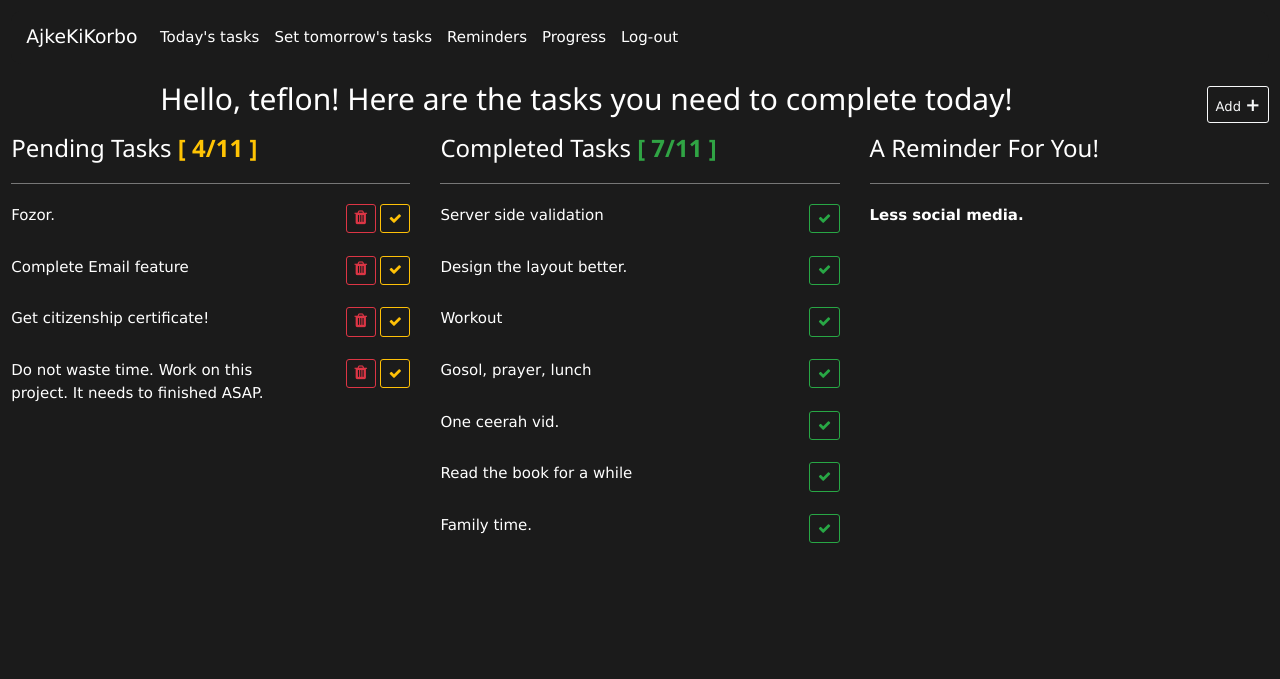
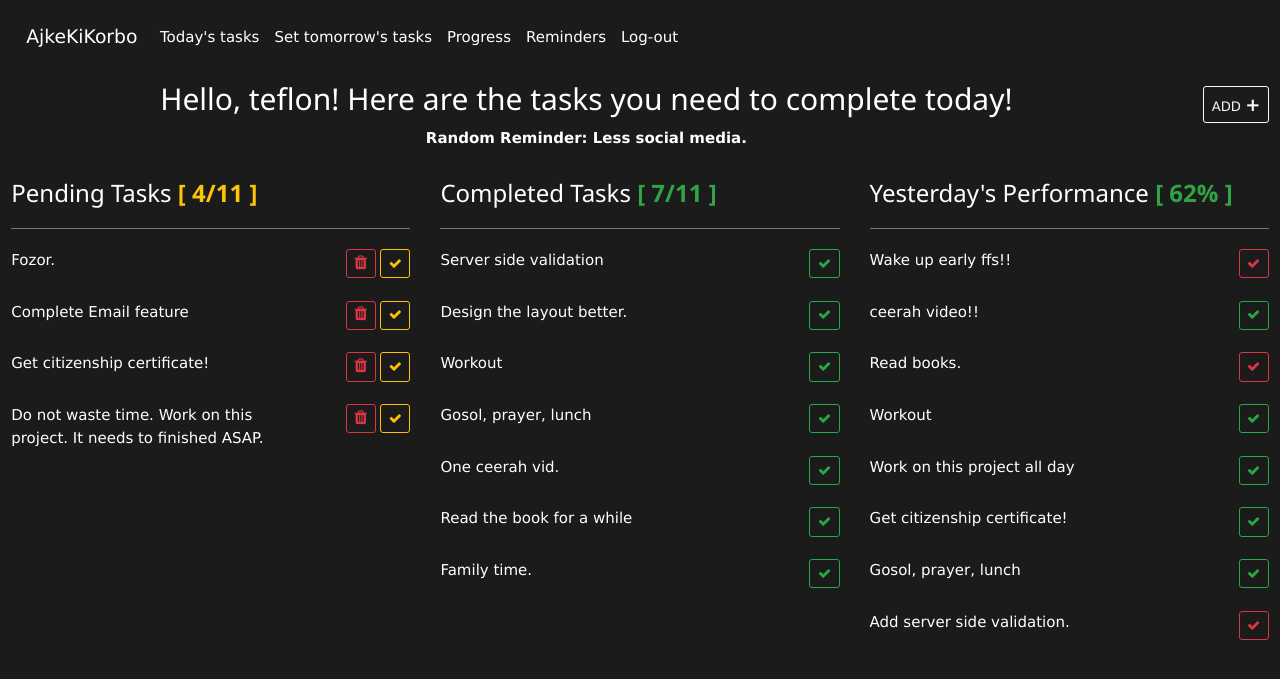
Before and after one commit to mehedikhan72/AjkeKiKorbo, a Django app: a page that uses todoApp/templates/todoApp/today.html in a window 1280 px wide. Shown: the top 679 px of the page. Run offline with Django 4.2, Linux system fonts and the light colour scheme; a user stored in the database is signed in; data comes from the database, SQL or seed files in the repository; both versions use the stored data as it was after the commit; some libraries are stand-ins or nearby versions.

Commit message:
saving this version

```diff
--- a/KalkeKiKorbo/settings.py
+++ b/KalkeKiKorbo/settings.py
@@ -11,6 +11,7 @@ https://docs.djangoproject.com/en/4.1/ref/settings/
 """
 
 from pathlib import Path
+import os
 
 # Build paths inside the project like this: BASE_DIR / 'subdir'.
 BASE_DIR = Path(__file__).resolve().parent.parent
@@ -55,7 +56,7 @@ ROOT_URLCONF = 'KalkeKiKorbo.urls'
 TEMPLATES = [
     {
         'BACKEND': 'django.template.backends.django.DjangoTemplates',
-        'DIRS': [],
+        'DIRS': [os.path.join(BASE_DIR, 'templates')],
         'APP_DIRS': True,
         'OPTIONS': {
             'context_processors': [
--- a/KalkeKiKorbo/urls.py
+++ b/KalkeKiKorbo/urls.py
@@ -20,3 +20,5 @@ urlpatterns = [
     path('admin/', admin.site.urls),
     path('', include("todoApp.urls")),
 ]
+
+handler404 = "KalkeKiKorbo.views.page_not_found_view"
--- /dev/null
+++ b/KalkeKiKorbo/views.py
@@ -0,0 +1,3 @@
+from django.shortcuts import render
+def page_not_found_view(request, exception):
+    return render(request, '404.html', status=404)
--- a/todoApp/static/todoApp/script.js
+++ b/todoApp/static/todoApp/script.js
@@ -82,8 +82,11 @@ document.addEventListener('DOMContentLoaded', function() {
                 rev_name.value = "";
                 enable_view();
 
+                document.getElementById("review_taken").style.animationPlayState = 'running';
+                document.getElementById("review_taken").addEventListener('animationiteration', function() {
+                    document.getElementById("review_taken").style.animationPlayState = 'paused';
+                })
 
-                document.getElementById("review_taken").style.animationPlayState = 'running';
             })
         }
     });
--- a/todoApp/static/todoApp/styles.css
+++ b/todoApp/static/todoApp/styles.css
@@ -164,4 +164,5 @@
     animation-duration: 5s;
     animation-fill-mode: forwards;
     animation-play-state: paused;
+    animation-iteration-count: infinite;
 }
--- a/todoApp/templates/todoApp/layout.html
+++ b/todoApp/templates/todoApp/layout.html
@@ -38,11 +38,11 @@
                     <a class="nav-link" href="{% url 'tomorrow' %}">Set tomorrow's tasks</a>
                 </li>
                   <li class="nav-item active">
-                      <a class="nav-link" href="{% url 'reminder' %}">Reminders</a>
+                      <a class="nav-link" href="{% url 'progress' %}">Progress</a>
                   </li>
                   <li class="nav-item active">
-                      <a class="nav-link" href="{% url 'progress' %}">Progress</a>
-                  </li>
+                    <a class="nav-link" href="{% url 'reminder' %}">Reminders</a>
+                </li>
                   <li class="nav-item active">
                       <a class="nav-link" href="{% url 'logout' %}">Log-out</a>
                   </li>
--- a/todoApp/templates/todoApp/reminders.html
+++ b/todoApp/templates/todoApp/reminders.html
@@ -16,7 +16,7 @@
             {% endif %}
         </div>
         <div class="col-lg-1 col-md-2 col-sm-2 col-3" style="text-align: center">
-            <a><button id="add_task_btn" class="btn btn-sm btn-outline-light" style="margin-bottom: -10px"> Add <strong style="font-size: 1.2rem">+</strong></button></a>
+            <a><button id="add_task_btn" class="btn btn-sm btn-outline-light" style="margin-bottom: -10px"> ADD <strong style="font-size: 1.2rem">+</strong></button></a>
         </div>
     </div>
     <br>
--- a/todoApp/templates/todoApp/today.html
+++ b/todoApp/templates/todoApp/today.html
@@ -9,11 +9,17 @@
                 {% else %}
                     <h2>Hello, {{ request.user }}! You have not added any tasks yet. Add some and get the grind going!</h2>
                 {% endif %}
+                {% if reminder %}
+                    <strong >Random Reminder: {{ reminder }}</strong>
+                    <br>
+                    <br>
+                {% endif %}
             </div>
             <div class="col-xl-1 col-lg-2 col-md-2 col-sm-3 col-3" style="text-align: right;">
-                <a><button id="add_task_btn" class="btn btn-sm btn-outline-light" style="margin-bottom: -10px"> Add <strong style="font-size: 1.2rem">+</strong></button></a>
+                <a><button id="add_task_btn" class="btn btn-sm btn-outline-light" style="margin-bottom: -10px"> ADD <strong style="font-size: 1.2rem">+</strong></button></a>
             </div>
         </div>
+        {% if yesterday_tasks %}
         <div class="row">
             <div class="col-lg-4 col-md-12 col-sm-12 col-12">
                 {% if tasks %}
@@ -72,14 +78,85 @@
                 {% endfor %}
             </div>
             <div class="col-lg-4 col-md-12 col-sm-12 col-12">
-                {% if reminder %}
-                    <h3>A Reminder For You!</h3>
-                    <hr style="border-top: 0.01px solid rgb(119, 119, 119);">
-                    <strong>{{ reminder }}</strong>
-                    <br>
-                {% endif %}
+                <h3>Yesterday's Performance <strong style="color: rgb(48,164,68)">[ {{ yesterday_completion_percentage }}% ]</strong></h3>
+                <hr style="border-top: 0.01px solid rgb(119, 119, 119);">
+                {% for task in yesterday_tasks %}
+                <div class="row">
+                    <div class="col-xl-10 col-lg-10 col-mid-10 col-sm-10 col-10">
+                        {{ task.name }}
+                    </div>
+                    <div class="col-xl-2 col-lg-2 col-mid-2 col-sm-2 col-2" style="text-align: right;">
+                        {% if task.completed %}
+                            <button class="btn btn-sm btn-outline-success"><i class="fa fa-check"></i></button>
+                        {% else %}
+                            <button class="btn btn-sm btn-outline-danger"><i class="fa fa-check"></i></button>
+                        {% endif %}
+                    </div>
+                </div>
+                <br>
+                {% endfor %}
             </div>
         </div>
+        {% else %}
+        <div class="row">
+            <div class="col-lg-6 col-md-12 col-sm-12 col-12">
+                {% if tasks %}
+                    <h3>Pending Tasks <strong style="color: rgb(256, 196, 4)">[ {{ pending_tasks }}/{{ total_tasks }} ]</strong></h3>
+                    <hr style="border-top: 0.01px solid rgb(119, 119, 119);">
+                {% endif %}
+                {% if pending_tasks == 0 and completed_tasks != 0 %}
+                    <div class="alert alert-success" role="alert" style="text-align: center;">
+                        GG, {{ request.user }}! Looks like you've mad it today! Chill a bit or add more tasks!!
+                    </div>
+                {% endif %}
+                {% for task in tasks %}
+                    <div class="row">
+                        {% if not task.completed %}
+                            <div class="col-xl-9 col-lg-8 col-mid-10 col-sm-10 col-8">
+                                    {{ task.name }}
+                            </div>
+                        {% endif %}
+                        {% if not task.completed %}
+                            <div class="col-xl-3 col-lg-4 col-md-2 col-sm-2 col-4" style="text-align: right;">
+                                <a href="{% url 'delete_task' task.id 'today' %}" class="btn btn-sm btn-outline-danger"> <i class="fa fa-solid fa-trash" style="font-size: 16px"></i></a> <a href="{% url 'complete_task' task.id %}" class="btn btn-sm btn-outline-warning"><i class="fa fa-check"></i></a>
+                            </div>
+                        {% endif %}
+                    </div>
+                    {% if not task.completed %}
+                        <br>
+                    {% endif %}
+                {% endfor %}
+            </div>
+            <div class="col-lg-6 col-md-12 col-sm-12 col-12" >
+                {% if tasks %}
+                    <h3>Completed Tasks <strong style="color: rgb(48,164,68)">[ {{ completed_tasks }}/{{ total_tasks }} ]</strong></h3>
+                    <hr style="border-top: 0.01px solid rgb(119, 119, 119);">
+                {% endif %}
+                {% if pending_tasks != 0 and completed_tasks == 0 %}
+                    <div class="alert alert-warning" role="alert" style="text-align: center;">
+                        Alert, {{ request.user }}! You haven't done anything yet?! Get to work!
+                    </div>
+                {% endif %}
+                {% for task in tasks %}
+                    <div class="row">
+                        {% if task.completed %}
+                            <div class="col-xl-10 col-lg-10 col-mid-10 col-sm-10 col-10">
+                                    {{ task.name }}
+                            </div>
+                        {% endif %}
+                        {% if task.completed %}
+                            <div class="col-xl-2 col-lg-2 col-md-2 col-sm-2 col-2" style="text-align: right;">
+                                <button id="{{task.id}}" type="button" class="btn btn-sm btn-outline-success"><i class="fa fa-check"></i></button>
+                            </div>
+                        {% endif %}
+                    </div>
+                    {% if task.completed %}
+                        <br>
+                    {% endif %}
+                {% endfor %}
+            </div>
+        </div>
+        {% endif %}
     </div>
 
     <div id="add_pop_up" class="add_task_today add_task_hidden">
--- a/todoApp/views.py
+++ b/todoApp/views.py
@@ -16,7 +16,6 @@ from django.core.exceptions import ValidationError
 
 def index(request):
     return render(request, "todoApp/index.html")
-
 
 @login_required
 def today(request):
@@ -39,6 +38,16 @@ def today(request):
     else:
         sent_reminder = None
 
+    # Getting yesterdays unfinished tasks!
+    yesterday = current_date - datetime.timedelta(1)
+    yesterday_tasks = Task.objects.filter(creator=user, time=yesterday).values()
+
+    yesterday_total_tasks = yesterday_tasks.count()
+    yesterday_pending_tasks = Task.objects.filter(creator=user, time=yesterday, completed=False).count()
+    yesterday_completed_tasks = yesterday_total_tasks - yesterday_pending_tasks
+
+    yesterday_completion_percentagee = round((yesterday_completed_tasks / yesterday_total_tasks) * 100)
+
     # Sending email if user has not schedule tasks for the next day and it's already 11 PM.
 
     return render(request, "todoApp/today.html", {
@@ -47,6 +56,8 @@ def today(request):
         "pending_tasks" : pending_tasks,
         "completed_tasks" : completed_tasks,
         "reminder" : sent_reminder,
+        "yesterday_tasks" : yesterday_tasks,
+        "yesterday_completion_percentage" : yesterday_completion_percentagee
     })
 
 @login_required
@@ -220,6 +231,17 @@ def progress(request):
 
     labels = labels[::-1]
 
+    rem = Reminder.objects.filter(creator=user).values()
+    rem_list = []
+    if rem:
+        for r in rem:
+            rem_list.append(r["name"])
+
+        temp = random.randint(0, len(rem_list) - 1)
+        sent_reminder = rem_list[temp]
+    else:
+        sent_reminder = None
+
     return render(request, "todoApp/progress.html", {
         "existing_days" : existing_days,
         "scores" : scores,
@@ -228,6 +250,7 @@ def progress(request):
         "labels" : labels,
         "bg_color" : bg_color,
         "border_color" : border_color,
+        "reminder" : sent_reminder,
     })
 
 def reminder(request):
@@ -251,8 +274,8 @@ def reminder(request):
     })
 
 def delete_reminder(request, id):
-    rem = Reminder.objects.get(id=id)
-    rem.delete()
+    ajke_rubaiyat_er_bday = Reminder.objects.get(id=id)
+    ajke_rubaiyat_er_bday.delete()
 
     return HttpResponseRedirect(reverse("reminder"))
 
```
Also changed, not shown: templates/404.html (added, +9 -0 lines), todoApp/templates/todoApp/progress.html (+9 -2 lines), todoApp/templates/todoApp/tomorrow.html (+20 -29 lines), db.sqlite3.
